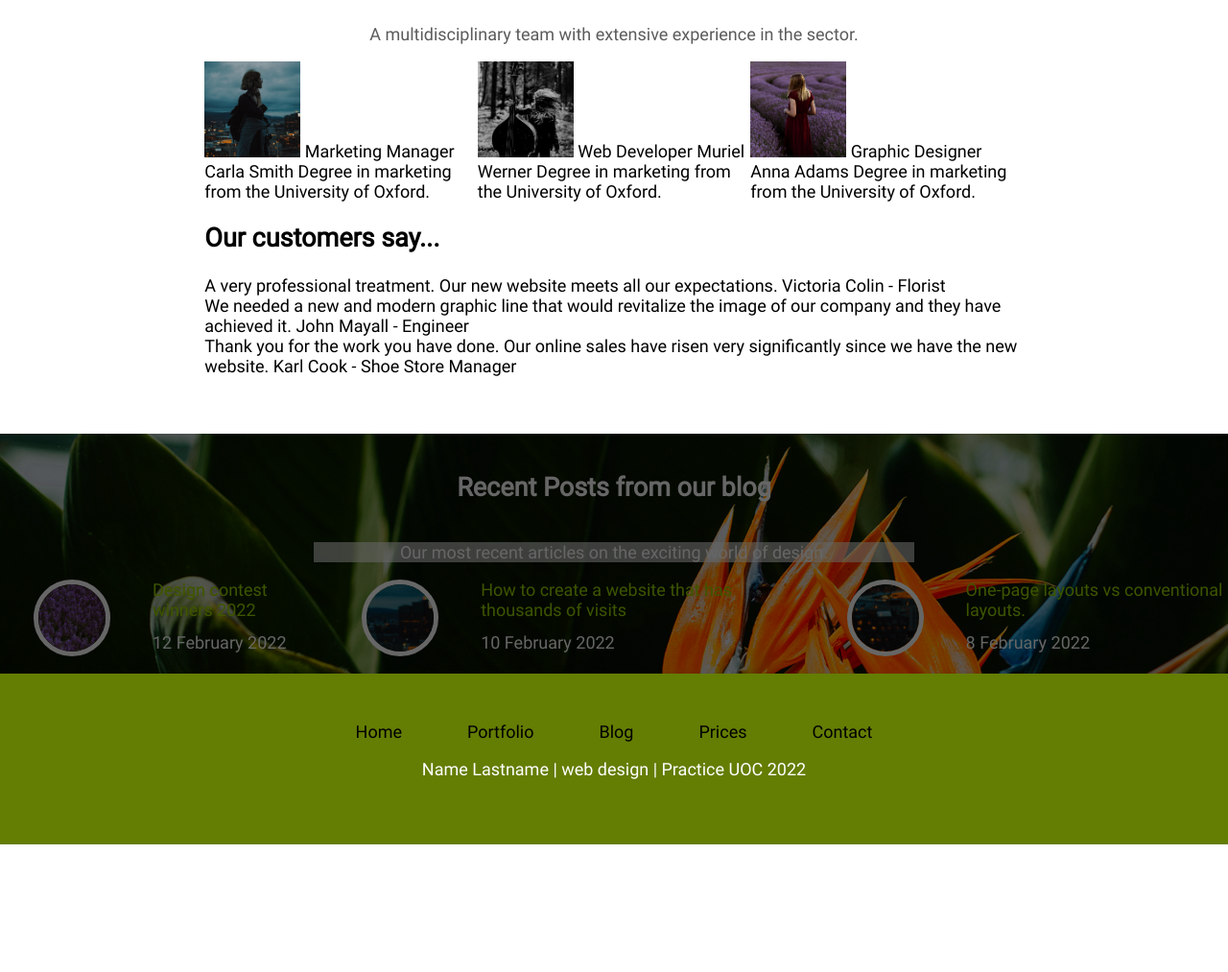
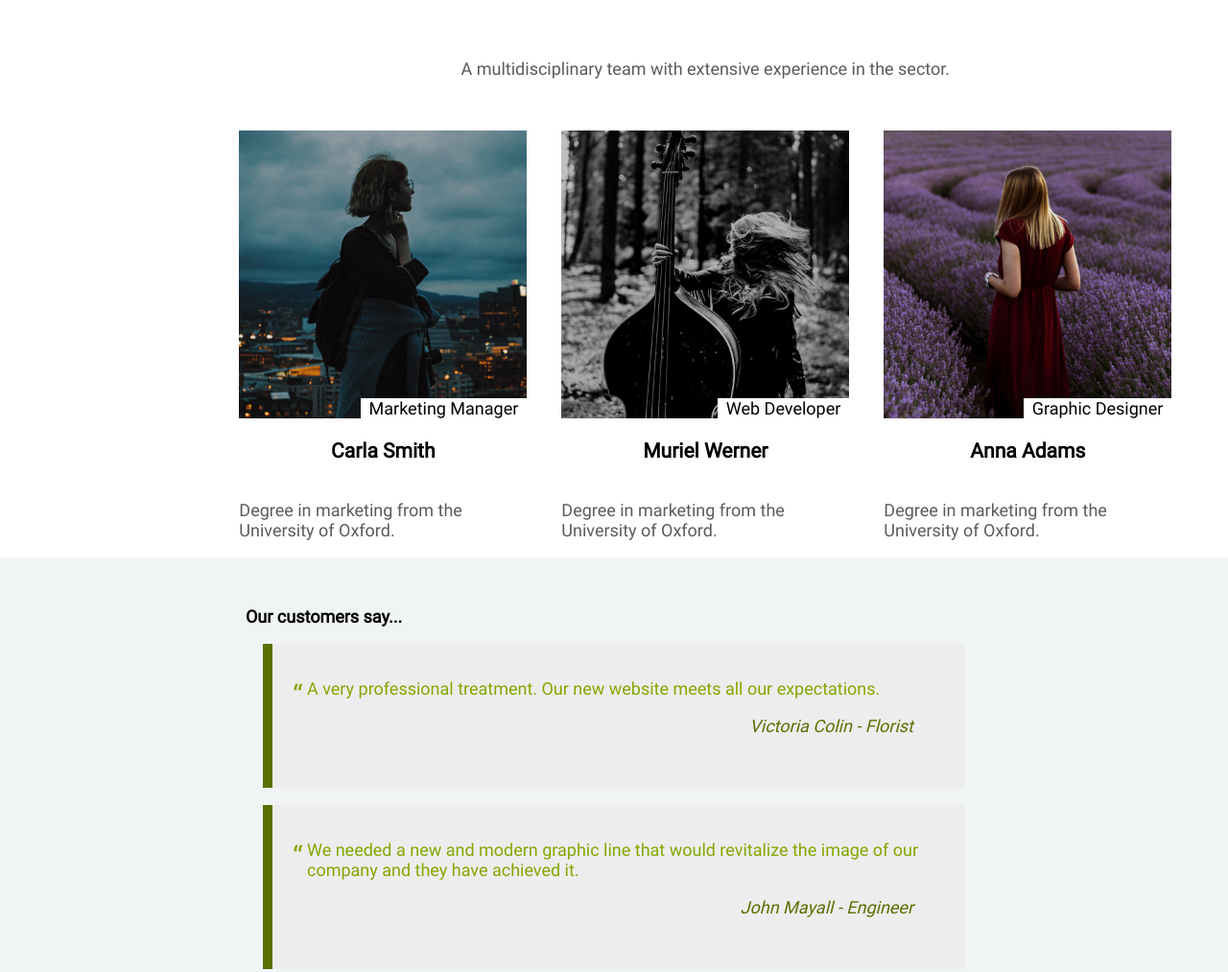
Before and after one commit to MarcServat/web-standard-pac1, a plain HTML site: page index.html in a window 1280 px wide. Shown: the part 380-1393 px from the top of the page at 96% size. Before the commit the page ends 1260 px from the top, so only its background shows below. Drawn offline with Linux system fonts and the light colour scheme.

Commit message:
style index html

```diff
--- a/css/home.css
+++ b/css/home.css
@@ -20,7 +20,8 @@ header {
 }
 
 .our-customers {
-    grid-column: 3 / 11;
+    padding: 2em 20% 2em 20%;
+    grid-column: 1 / 13;
 }
 
 .recent-post {
@@ -55,31 +56,100 @@ header p {
 
 .our-staff {
     display: grid;
-    grid-template-columns: 1fr 1fr 1fr;
+    gap: 2em;
+    grid-template-columns: repeat(5, 1fr);
 }
 
 .our-staff h1 {
     place-self: center;
-    grid-column-start: 2;
+    grid-column: 1 / 6;
 }
 
 .our-staff section {
-    /*grid-column-start: 2;*/
+    position: relative;
+    display: flex;
+    flex-direction: column;
+    align-items: center;
 }
+
+.our-staff section span {
+    padding: 0 .5em;
+    position: absolute;
+    top: calc(300px - 21px);
+    right: 0;
+    background-color: white;
+}
+
 
 .our-staff p {
     place-self: center;
-    grid-column: 1 / 4;
+    grid-column: 1 / 6;
     color: var(--text);
+}
+
+.marketing-staff {
+    grid-column: 2 / 3;
+
+}
+
+.web-developer {
+    grid-column: 3 / 4;
+}
+
+.graphic-designer {
+    grid-column: 4 / 5;
 }
 
 /* Our customers */
 
 .our-customers {
-
+    background-color: var(--our-customer-bg);
 }
 
+.our-customers h1 {
+    font-size: 18px;
+}
+
+.review {
+    padding: 2em;
+    margin: 1em;
+    border-left: 10px solid var(--dark-green);
+    background-color: var(--our-customer-blocks);
+}
+
+.our-customers q {
+    position: relative;
+    color: var(--middle-green);
+}
+
+.our-customers q:after {
+    content: no-close-quote;
+}
+
+.our-customers q:before {
+    display: block;
+    position: absolute;
+    left: -15px;
+    top: 0;
+    font-size: 30px;
+}
+
+.our-customers cite {
+    margin: 1em;
+    display: block;
+    text-align: right;
+    color: var(--dark-green);
+}
+
+
 /* Recent post */
+.recent-post.post-image {
+    height: 250px;
+    background-size: cover;
+    background-position: 0 30%;
+    filter: brightness(0.4) saturate(1.5);
+}
+
 .recent-post {
     color: white;
     background: url("../images/fondo_inicio.jpg");
--- a/index.html
+++ b/index.html
@@ -35,46 +35,46 @@
     <h1>Meet our staff</h1>
     <p>A multidisciplinary team with extensive experience in the sector.</p>
 
-    <section>
-        <img src="images/staff1.jpg" alt="girl posing" width="100">
-        Marketing Manager
-        Carla Smith
-        Degree in marketing from the University of Oxford.
+    <section class="marketing-staff">
+        <img src="images/staff1.jpg" alt="girl posing" width="300">
+        <span>Marketing Manager</span>
+        <h1>Carla Smith</h1>
+        <p>Degree in marketing from the University of Oxford.</p>
     </section>
 
-    <section>
-        <img src="images/staff2.jpg" alt="girl posing" width="100">
-        Web Developer
-        Muriel Werner
-        Degree in marketing from the University of Oxford.
+    <section class="web-developer">
+        <img src="images/staff2.jpg" alt="girl posing" width="300">
+        <span>Web Developer</span>
+        <h1>Muriel Werner</h1>
+        <p>Degree in marketing from the University of Oxford.</p>
     </section>
 
-    <section>
-        <img src="images/staff3.jpg" alt="girl posing" width="100">
-        Graphic Designer
-        Anna Adams
-        Degree in marketing from the University of Oxford.
+    <section class="graphic-designer">
+        <img src="images/staff3.jpg" alt="girl posing" width="300">
+        <span>Graphic Designer</span>
+        <h1>Anna Adams</h1>
+        <p>Degree in marketing from the University of Oxford.</p>
     </section>
 
 </section>
 <section class="our-customers">
     <h1>Our customers say...</h1>
     <div class="review">
-        A very professional treatment. Our new website meets all our expectations.
-        Victoria Colin - Florist
+        <q>A very professional treatment. Our new website meets all our expectations.</q>
+        <cite>Victoria Colin - Florist</cite>
     </div>
     <div class="review">
-        We needed a new and modern graphic line that would revitalize the image of our company and they have
-        achieved it.
-        John Mayall - Engineer
+        <q>We needed a new and modern graphic line that would revitalize the image of our company and they have
+            achieved it.</q>
+        <cite>John Mayall - Engineer</cite>
     </div>
     <div class="review">
-        Thank you for the work you have done. Our online sales have risen very significantly since we have the new
-        website.
-        Karl Cook - Shoe Store Manager
+        <q>Thank you for the work you have done. Our online sales have risen very significantly since we have the new
+            website.</q>
+        <cite>Karl Cook - Shoe Store Manager</cite>
     </div>
 </section>
-<section class="recent-post header-image">
+<section class="recent-post post-image">
     <h1>Recent Posts from our blog</h1>
 
     <p>Our most recent articles on the exciting world of design.</p>
```
